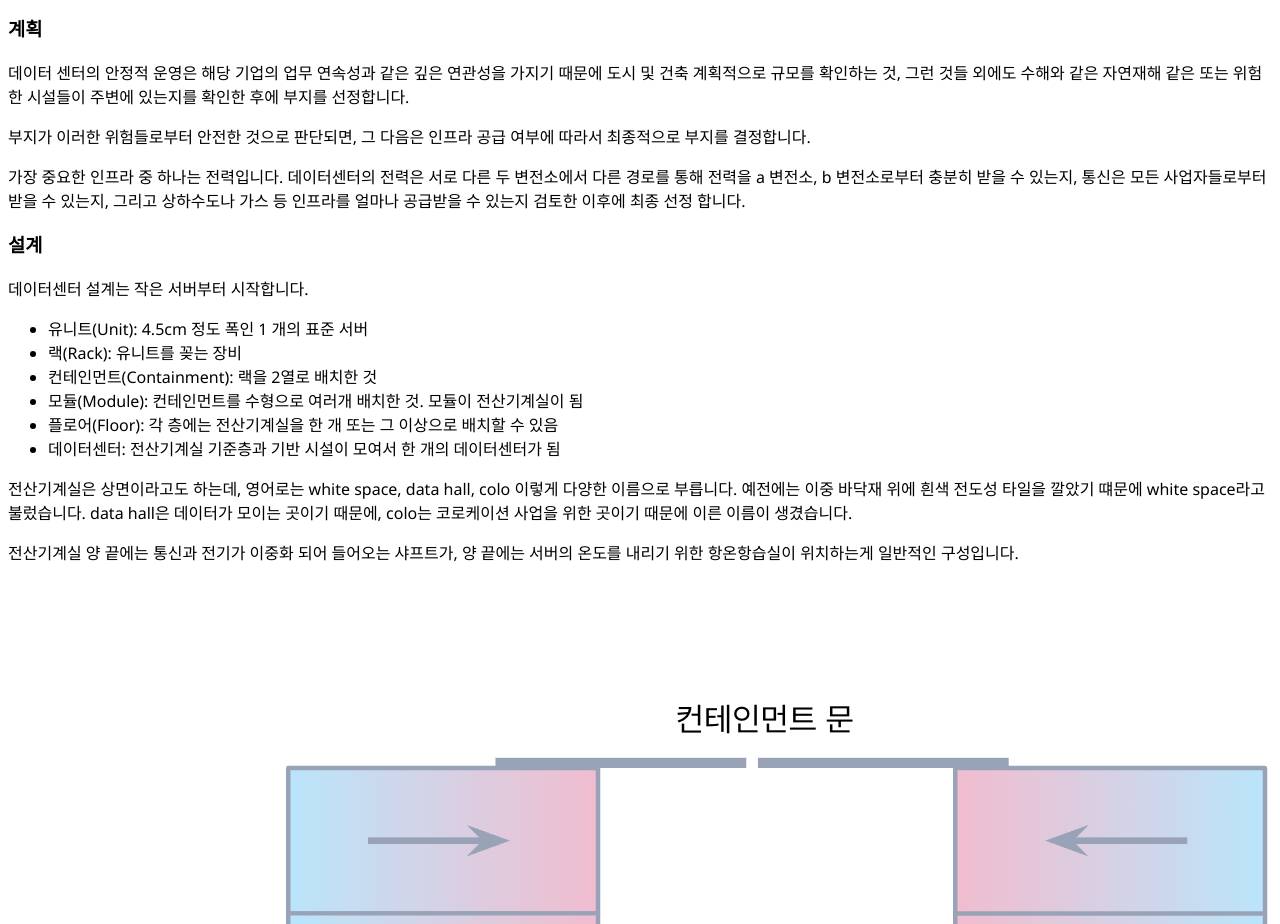
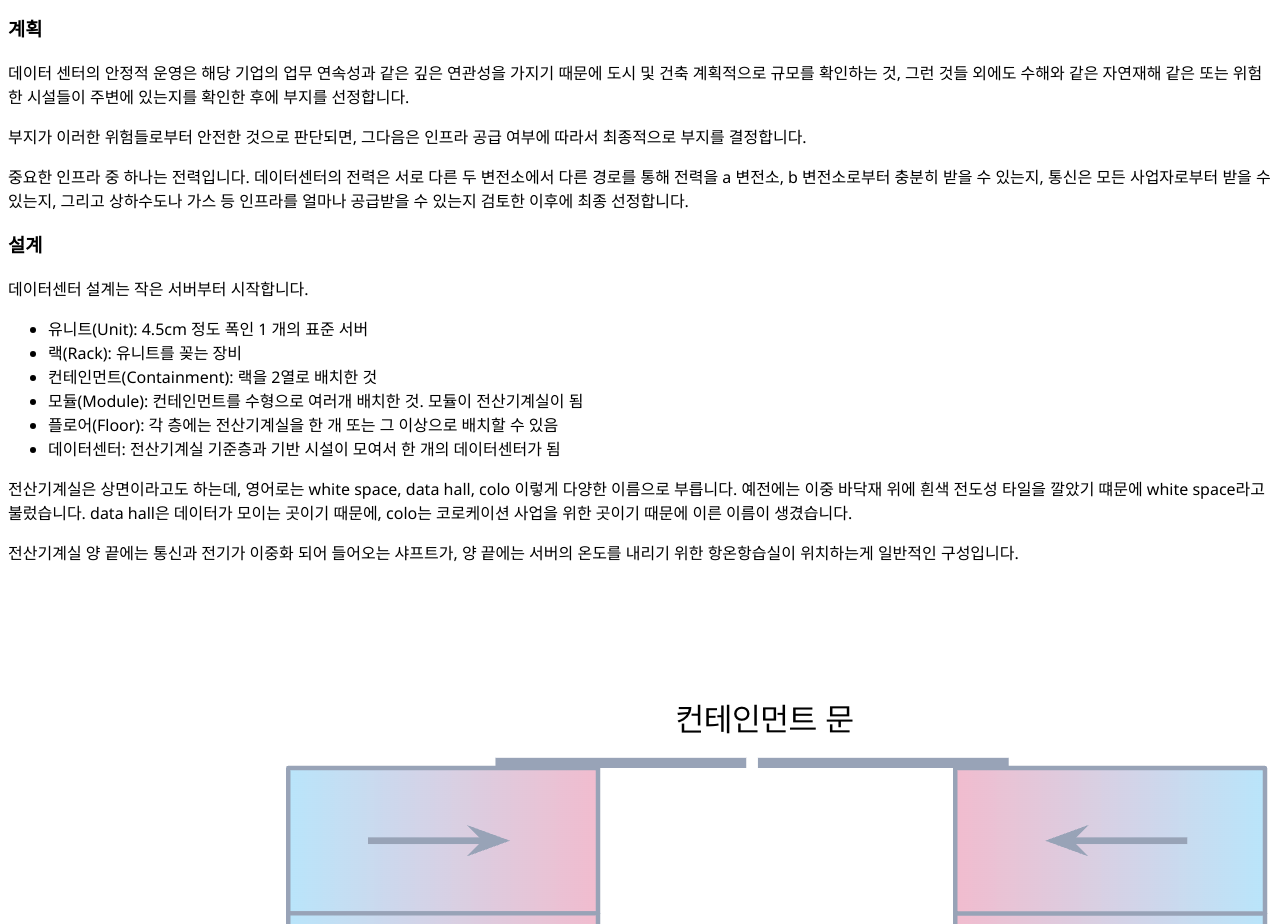
Before and after one commit to marron-b/brown, a Next.js app: page /datacenter/datacenter_basic in a window 1280 px wide. Shown: the part 2680-3604 px from the top of the page. Built offline with nearby package versions, Linux system fonts and the light colour scheme.

Commit message:
Update datacenter_basic.mdx

```diff
--- a/pages/datacenter/datacenter_basic.mdx
+++ b/pages/datacenter/datacenter_basic.mdx
@@ -83,9 +83,9 @@ description: 데이터센터 이해부터 미래까지
 ### 계획
 데이터 센터의 안정적 운영은 해당 기업의 업무 연속성과 같은 깊은 연관성을 가지기 때문에 도시 및 건축 계획적으로 규모를 확인하는 것, 그런 것들 외에도 수해와 같은 자연재해 같은 또는 위험한 시설들이 주변에 있는지를 확인한 후에 부지를 선정합니다.
 
-부지가 이러한 위험들로부터 안전한 것으로 판단되면, 그 다음은 인프라 공급 여부에 따라서 최종적으로 부지를 결정합니다.
+부지가 이러한 위험들로부터 안전한 것으로 판단되면, 그다음은 인프라 공급 여부에 따라서 최종적으로 부지를 결정합니다.
 
-가장 중요한 인프라 중 하나는 전력입니다. 데이터센터의 전력은 서로 다른 두 변전소에서 다른 경로를 통해 전력을 a 변전소, b 변전소로부터 충분히 받을 수 있는지, 통신은 모든 사업자들로부터 받을 수 있는지, 그리고 상하수도나 가스 등 인프라를 얼마나 공급받을 수 있는지 검토한 이후에 최종 선정 합니다.
+중요한 인프라 중 하나는 전력입니다. 데이터센터의 전력은 서로 다른 두 변전소에서 다른 경로를 통해 전력을 a 변전소, b 변전소로부터 충분히 받을 수 있는지, 통신은 모든 사업자로부터 받을 수 있는지, 그리고 상하수도나 가스 등 인프라를 얼마나 공급받을 수 있는지 검토한 이후에 최종 선정합니다.
 
 ### 설계
 데이터센터 설계는 작은 서버부터 시작합니다.
```
